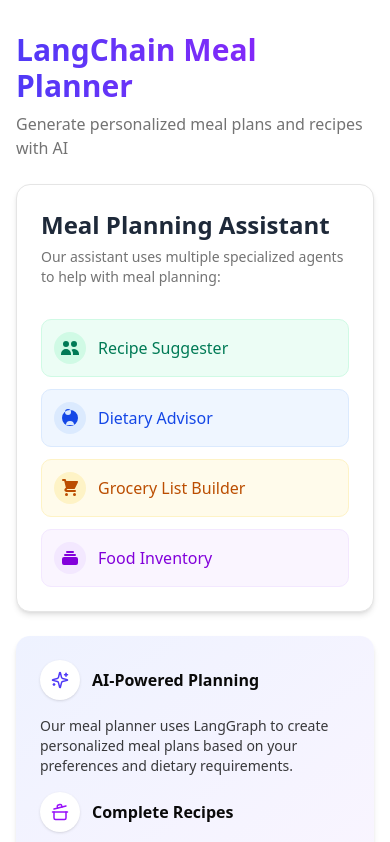
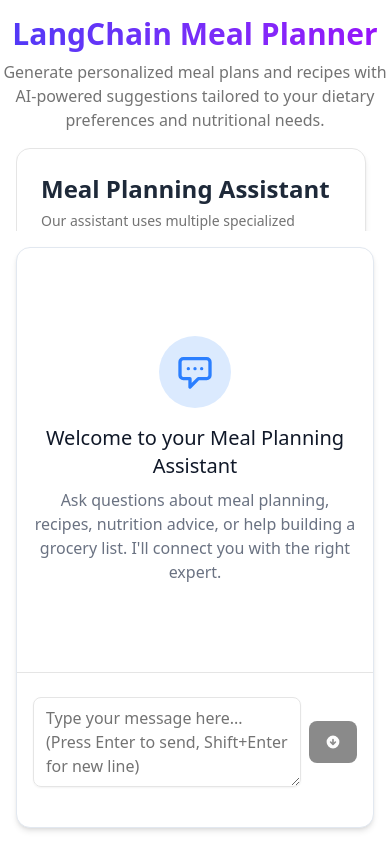
Before and after one commit to realrisman/langchain-integration-demo, a Next.js app: page /meal-planner in a window 390 px wide. Shown: the top 842 px of the page. Built offline with nearby package versions, Linux system fonts and the light colour scheme.

Commit message:
refactor: restructure MealPlannerPage layout for improved responsiveness and content organization, enhancing user experience with a more efficient use of space

```diff
--- a/src/app/(app)/meal-planner/page.tsx
+++ b/src/app/(app)/meal-planner/page.tsx
@@ -6,7 +6,6 @@
   useMealPlannerStore,
   useMealPlannerActions,
 } from "@/store/meal-planner";
-import { CookingPot, Sparkles } from "lucide-react";
 
 export default function MealPlannerPage() {
   const { messages, inputValue, setInputValue, isLoading } =
@@ -37,45 +36,31 @@
   }, [cancelRequest]);
 
   return (
-    <div className="max-w-7xl w-full mx-auto px-4 sm:px-6 lg:px-8 py-8 min-h-[calc(100vh-10rem)] flex flex-col">
-      <div className="flex flex-col space-y-2 mb-6">
-        <h1 className="text-3xl font-bold bg-clip-text text-transparent bg-gradient-to-r from-indigo-600 to-purple-600 dark:from-indigo-400 dark:to-purple-400">
+    <div className="flex flex-col w-full h-screen overflow-hidden">
+      <div className="flex flex-col w-full h-full">
+        {/* Header Section - Reduced padding for more content space */}
+        <header className="py-4">
+          <div className="max-w-3xl mx-auto text-center">
+            <h1 className="text-3xl md:text-4xl font-bold bg-clip-text text-transparent bg-gradient-to-r from-indigo-600 to-purple-600 dark:from-indigo-400 dark:to-purple-400 mb-2">
               LangChain Meal Planner
             </h1>
-        <p className="text-muted-foreground">
-          Generate personalized meal plans and recipes with AI
+            <p className="text-base text-muted-foreground max-w-2xl mx-auto">
+              Generate personalized meal plans and recipes with AI-powered
+              suggestions tailored to your dietary preferences and nutritional
+              needs.
             </p>
           </div>
+        </header>
 
-      <div className="grid grid-cols-1 md:grid-cols-3 gap-6 flex-1">
-        <div className="md:col-span-1">
+        {/* Main Content - Taking remaining height with proper overflow handling */}
+        <div className="grid grid-cols-1 lg:grid-cols-3 gap-4 flex-1 min-h-0 px-4 sm:px-6 lg:px-8 pb-4">
+          {/* Sidebar with overflow auto */}
+          <div className="lg:col-span-1 space-y-4 overflow-auto pr-2">
             <AgentInfoCard />
-
-          <div className="mt-6 p-6 rounded-xl bg-gradient-to-br from-indigo-50 to-purple-50 dark:from-indigo-950 dark:to-purple-950 shadow-md">
-            <div className="flex items-center gap-3 mb-4">
-              <div className="flex items-center justify-center bg-white dark:bg-slate-800 h-10 w-10 rounded-full text-indigo-600 dark:text-indigo-400 shadow-sm">
-                <Sparkles size={18} />
-              </div>
-              <h3 className="font-semibold">AI-Powered Planning</h3>
-            </div>
-            <p className="text-sm text-foreground/80 mb-4">
-              Our meal planner uses LangGraph to create personalized meal plans
-              based on your preferences and dietary requirements.
-            </p>
-            <div className="flex items-center gap-3">
-              <div className="flex items-center justify-center bg-white dark:bg-slate-800 h-10 w-10 rounded-full text-purple-600 dark:text-purple-400 shadow-sm">
-                <CookingPot size={18} />
-              </div>
-              <h3 className="font-semibold">Complete Recipes</h3>
-            </div>
-            <p className="text-sm text-foreground/80 mt-2">
-              Get detailed recipes with ingredients, instructions, and
-              nutritional information.
-            </p>
-          </div>
           </div>
 
-        <div className="md:col-span-2">
+          {/* Chat Interface - Only this should scroll */}
+          <div className="lg:col-span-2 h-full flex">
             <ChatInterface
               messages={messages}
               messagesEndRef={messagesEndRef}
@@ -88,5 +73,6 @@
           </div>
         </div>
       </div>
+    </div>
   );
 }
```
Lines whose indentation alone changed are shown as unchanged.
